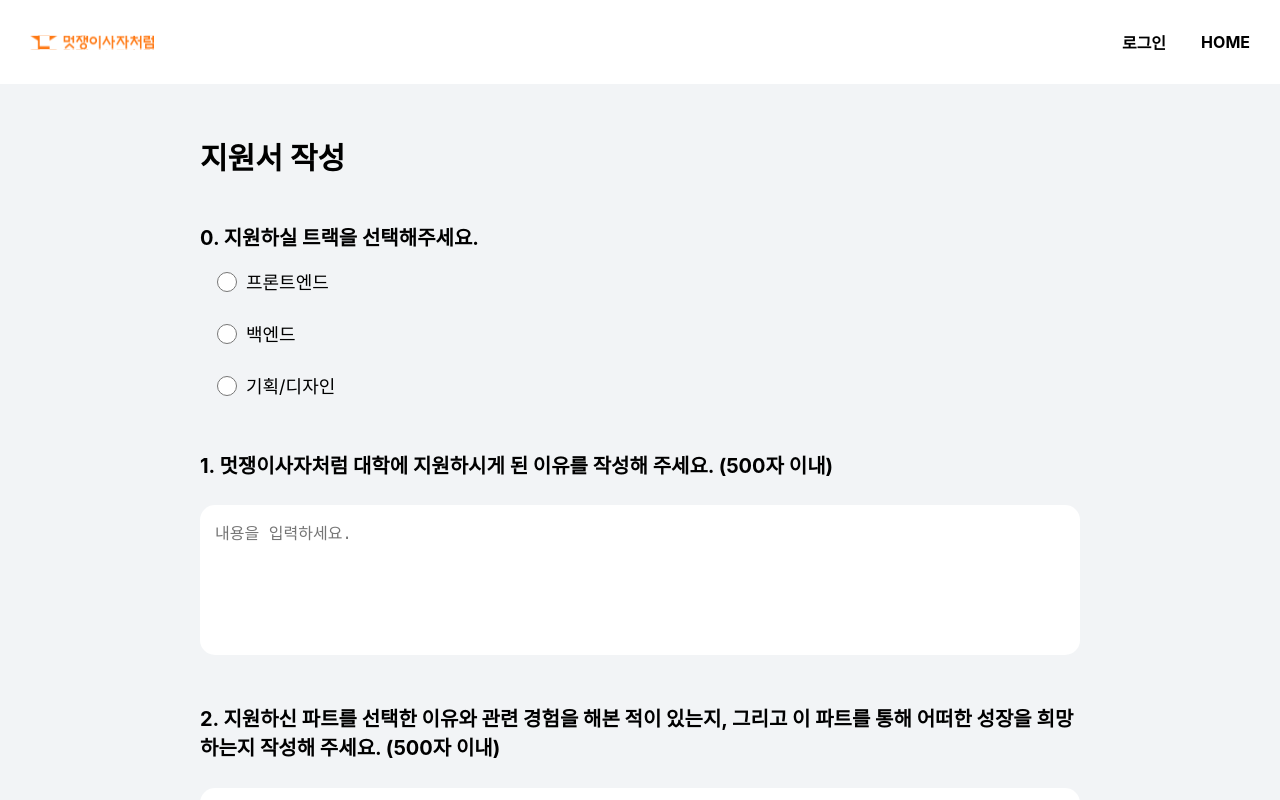
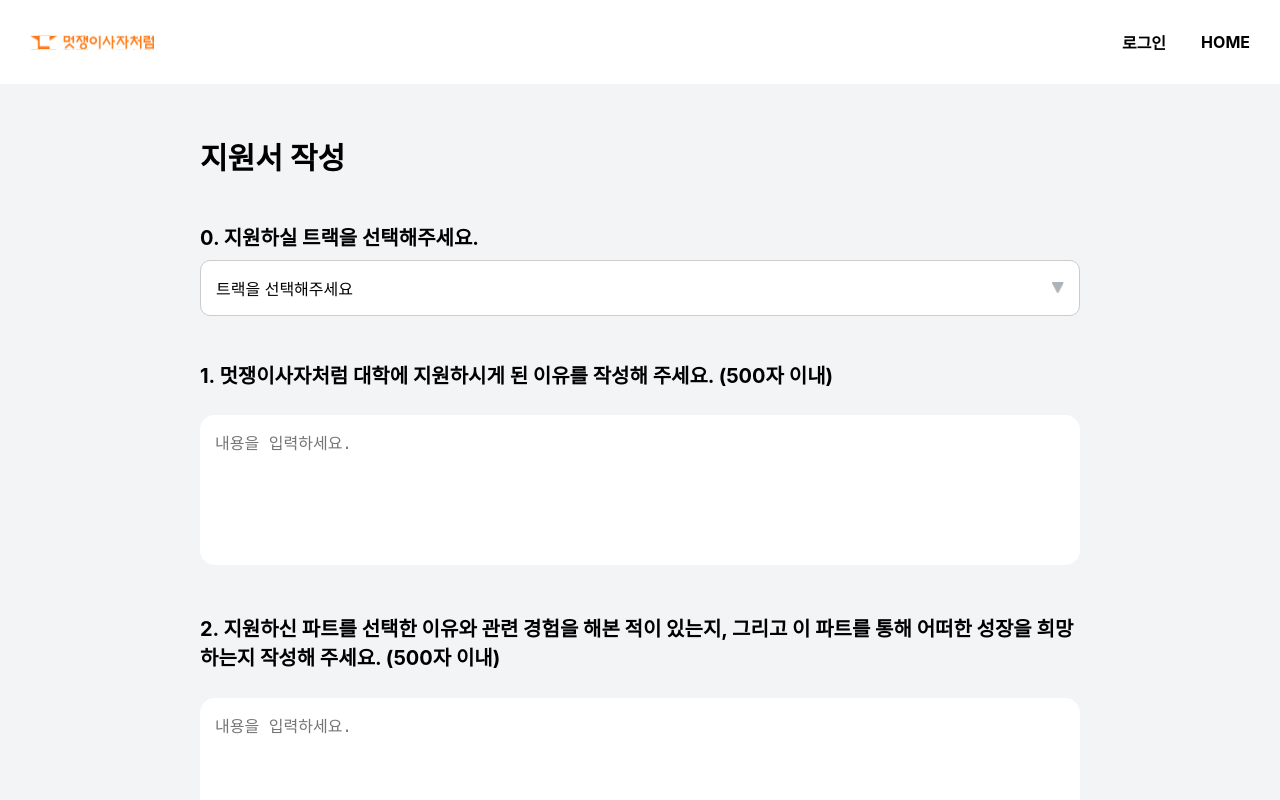
Before and after one commit to LIKELION-HUFS-13th-MANAGEMENT/Recruitment-Frontend, a React (Create React App) app: page /write in a window 1280 px wide. Shown: the top 800 px of the page. Built offline with nearby package versions, Linux system fonts and the light colour scheme.

Commit message:
트랙 선택 문항 라디오 형식에서 토글 박스 형식으로 변경, 관련 UI 스타일 추가

```diff
--- a/src/ui/pages/write.jsx
+++ b/src/ui/pages/write.jsx
@@ -2,6 +2,7 @@ import React, { useState, useEffect, useLayoutEffect, useRef } from "react";
 import axios from "axios";
 import { useNavigate } from "react-router-dom";
 import * as W from "../styles/writeStyles";
+import Dropdown from '../../assets/images/dropdown_icon.png';
 
 const Write = () => {
     const [formData, setFormData] = useState({
@@ -29,6 +30,13 @@ const Write = () => {
             }
         });
     };
+
+    const [isDropdownOpen, setIsDropdownOpen] = useState(false);
+    const trackOptions = [
+        { value: 0, label: "프론트엔드" },
+        { value: 1, label: "백엔드" },
+        { value: 2, label: "기획/디자인" }
+    ];
 
     useLayoutEffect(() => {
         const savedFormData = localStorage.getItem('submittedFormData');
@@ -98,14 +106,21 @@ const Write = () => {
         autoResize();
     };
 
-    const handleTrackChange = (e) => {
-        const newFormData = {
-            ...formData,
-            track: parseInt(e.target.value),
-            answer5: ""
-        };
+    // const handleTrackChange = (e) => {
+    //     const newFormData = {
+    //         ...formData,
+    //         track: parseInt(e.target.value),
+    //         answer5: ""
+    //     };
+    //     setFormData(newFormData);
+    //     localStorage.setItem('submittedFormData', JSON.stringify(newFormData));
+    // };
+
+    const handleTrackChange = (value) => {
+        const newFormData = { ...formData, track: value, answer5: "" };
         setFormData(newFormData);
         localStorage.setItem('submittedFormData', JSON.stringify(newFormData));
+        setIsDropdownOpen(false);
     };
 
     const handleTrackDependentInput = (e, allowedTracks) => {
@@ -212,35 +227,21 @@ const Write = () => {
         <W.Content>
             <W.Section>
                 <W.SectionTitle>0. 지원하실 트랙을 선택해주세요.</W.SectionTitle>
-                    <W.ChoiceContainer>
-                        <W.Choice>
-                            <W.ChoiceInput
-                                type="radio"
-                                name="track"
-                                value="0"
-                                checked={formData.track === 0}
-                                onChange={handleTrackChange}
-                            /> 프론트엔드
-                        </W.Choice>
-                        <W.Choice>
-                            <W.ChoiceInput
-                                type="radio"
-                                name="track"
-                                value="1"
-                                checked={formData.track === 1}
-                                onChange={handleTrackChange}
-                            /> 백엔드
-                        </W.Choice>
-                        <W.Choice>
-                            <W.ChoiceInput
-                                type="radio"
-                                name="track"
-                                value="2"
-                                checked={formData.track === 2}
-                                onChange={handleTrackChange}
-                            /> 기획/디자인
-                        </W.Choice>
-                    </W.ChoiceContainer>
+                <W.DropdownContainer>
+                        <W.DropdownHeader onClick={() => setIsDropdownOpen(!isDropdownOpen)}>
+                            {formData.track !== "" ? trackOptions.find(option => option.value === formData.track).label : "트랙을 선택해주세요"}
+                            <W.DropdownIcon src={Dropdown} alt="Dropdown" />
+                        </W.DropdownHeader>
+                        {isDropdownOpen && (
+                            <W.DropdownList>
+                                {trackOptions.map((option) => (
+                                    <W.DropdownItem key={option.value} onClick={() => handleTrackChange(option.value)}>
+                                        {option.label}
+                                    </W.DropdownItem>
+                                ))}
+                            </W.DropdownList>
+                        )}
+                    </W.DropdownContainer>
             </W.Section>
             {[
             { name: "answer1", title: "1. 멋쟁이사자처럼 대학에 지원하시게 된 이유를 작성해 주세요. (500자 이내)" },
--- a/src/ui/styles/writeStyles.jsx
+++ b/src/ui/styles/writeStyles.jsx
@@ -198,3 +198,53 @@ export const ButtonContainer = styled.div`
         align-items: center;
     }
 `;
+
+export const DropdownContainer = styled.div`
+    position: relative;
+    width: 100%;
+`;
+
+export const DropdownHeader = styled.div`
+    display: flex;
+    justify-content: space-between;
+    align-items: center;
+    padding: 15px;
+    background-color: white;
+    border: 1px solid #ccc;
+    border-radius: 10px;
+    cursor: pointer;
+    font-size: 16px;
+
+    &:hover {
+        background-color: #f0f0f0;
+    }
+`;
+
+export const DropdownIcon = styled.img`
+    width: 12px;
+    height: 12px;
+    margin-left: 10px;
+`;
+
+export const DropdownList = styled.ul`
+    position: absolute;
+    width: 100%;
+    background-color: white;
+    border: 1px solid #ccc;
+    border-radius: 10px;
+    box-shadow: 0 2px 8px rgba(0, 0, 0, 0.1);
+    margin: 5px 0 0 0;
+    padding: 0;
+    list-style: none;
+    z-index: 10;
+`;
+
+export const DropdownItem = styled.li`
+    padding: 12px;
+    cursor: pointer;
+    font-size: 14px;
+
+    &:hover {
+        background-color: #f9f9f9;
+    }
+`;
```
